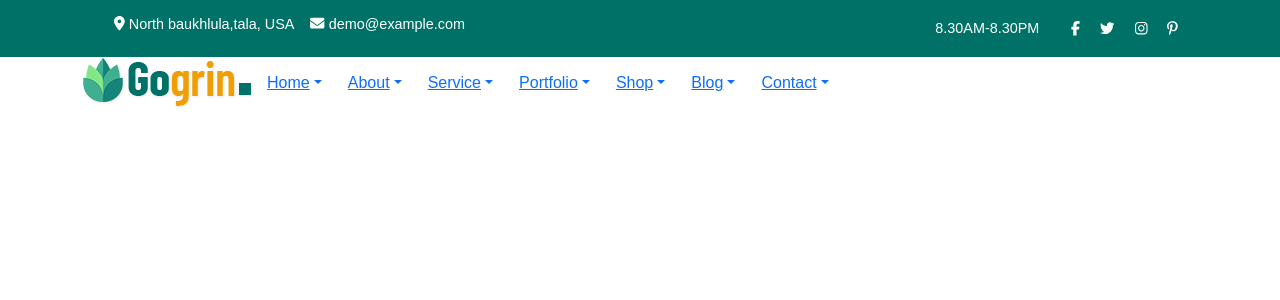
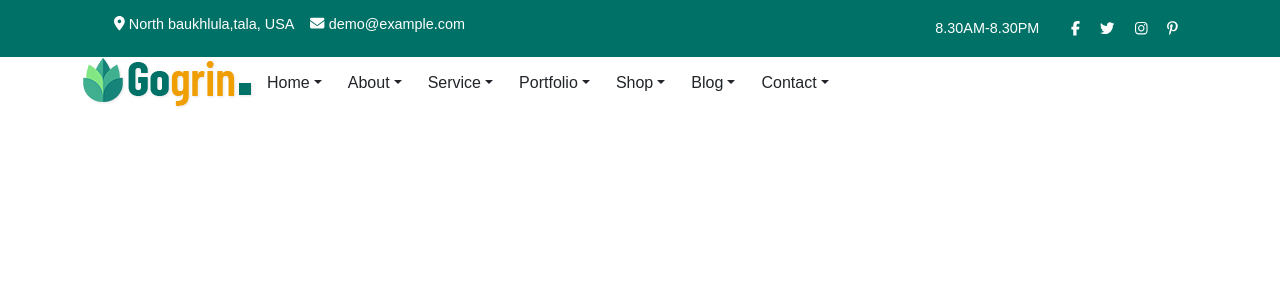
Before and after one commit to Flopiras/proj-html-vuejs, a Vue app: page / in a window 1280 px wide. Shown: the top 300 px of the page. Built offline with nearby package versions, Linux system fonts and the light colour scheme.

Commit message:
edit button style

```diff
--- a/src/components/BaseDropdown.vue
+++ b/src/components/BaseDropdown.vue
@@ -29,3 +29,10 @@ export default {
         </ul>
     </div>
 </template>
+
+<style scoped>
+button {
+    text-decoration: none;
+    color: currentColor;
+}
+</style>
```
